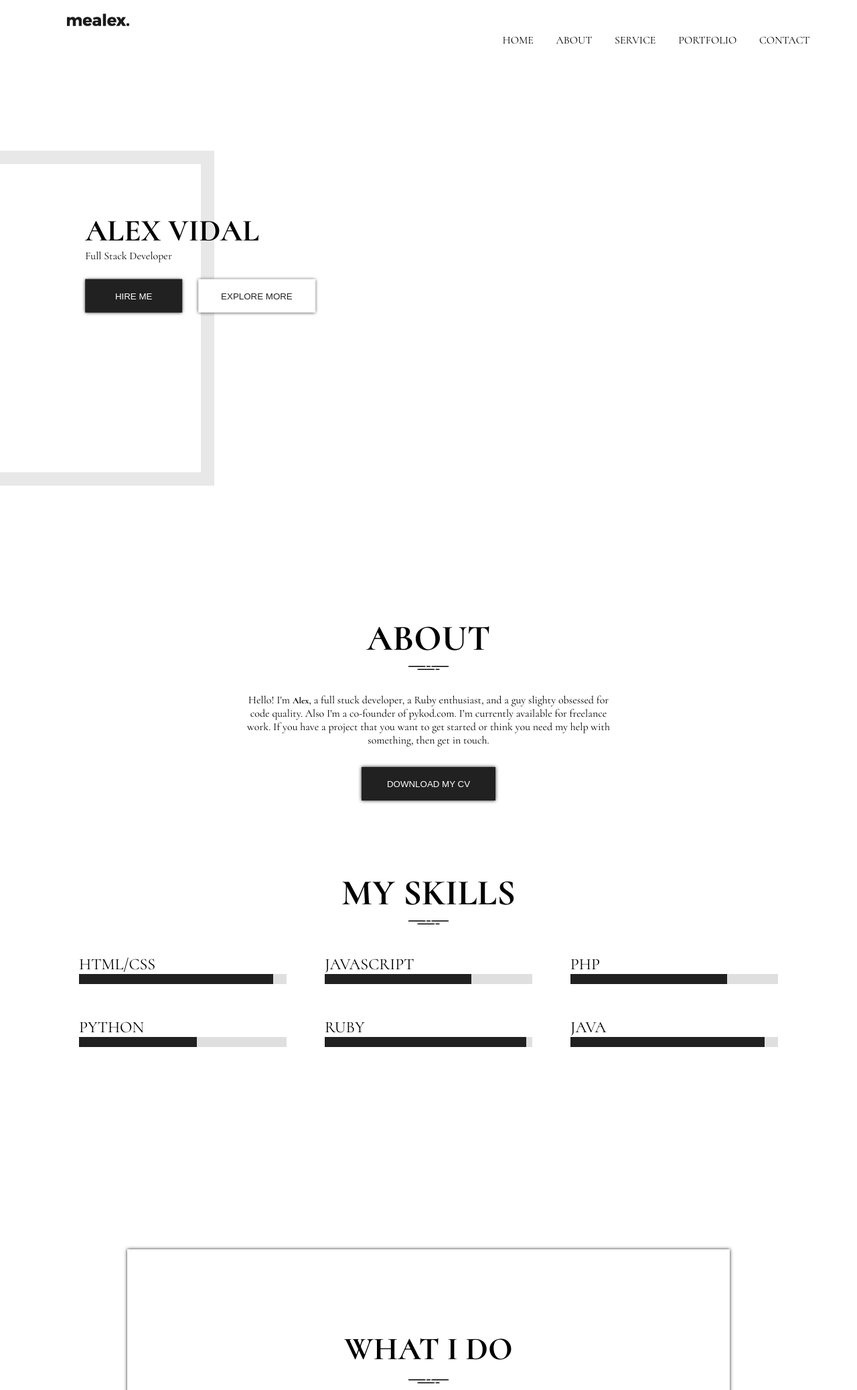
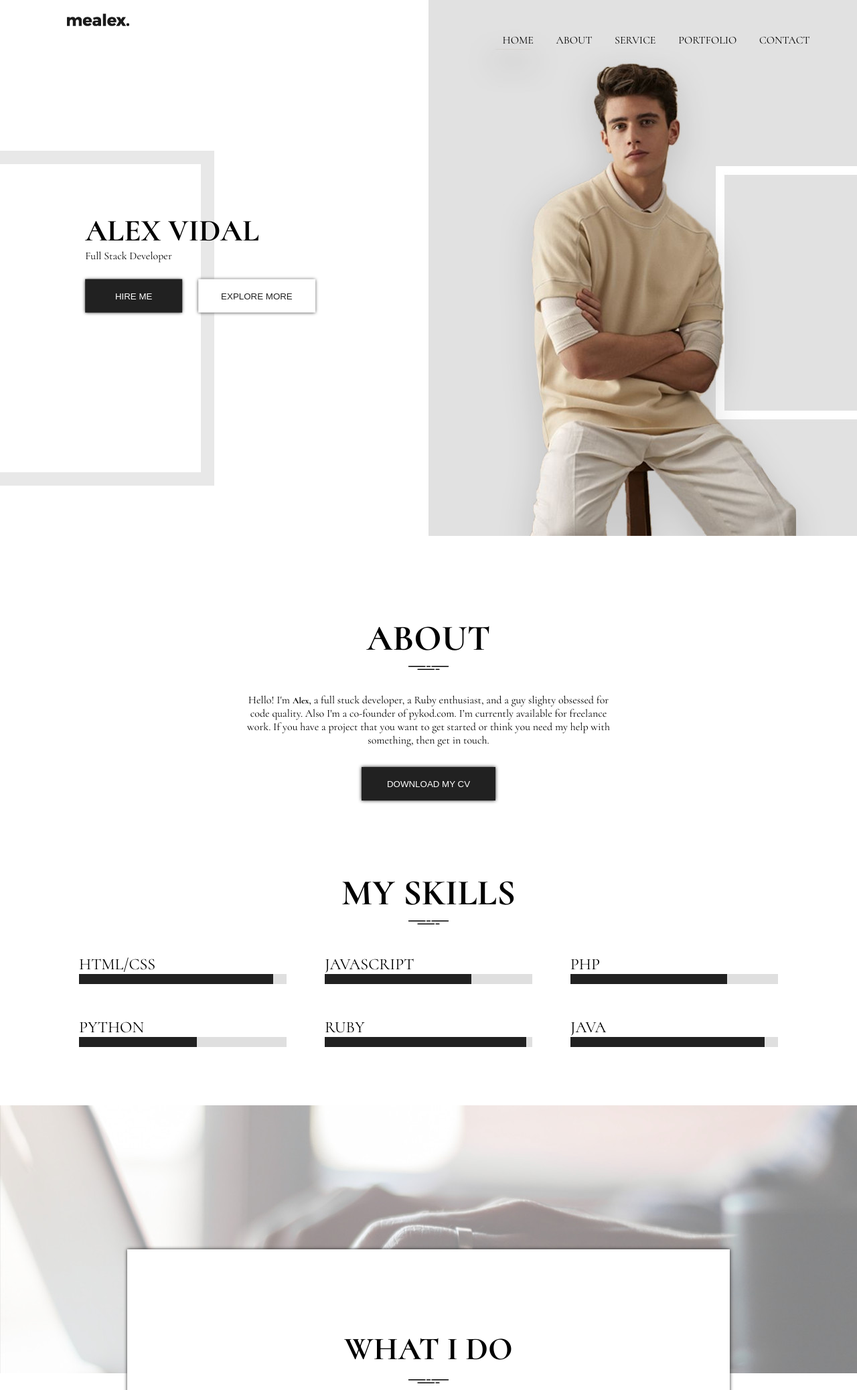
Before and after one commit to Luke-Wojciechowski/landing-page, a plain HTML site: page index.html in a window 1280 px wide. Shown: the top 2075 px of the page at 67% size. Drawn offline with Linux system fonts and the light colour scheme; files whose address does not match are found by name.

Commit message:
photosCSS

```diff
--- a/style.scss
+++ b/style.scss
@@ -80,7 +80,7 @@ header{
 	height: 800px;
 }
 .hero-1{
-	background-image: url(Hero-1.jpg);
+	background-image: url(./photos/Hero-1.jpg);
 	/* background-repeat: no-repeat; */
  	/* background-size: cover; */
   	/* background-position: center; */
@@ -320,7 +320,7 @@ header{
 		margin-top: 40px;
 	}
 	&__bg{
-		background-image: url(service.jpg);
+		background-image: url(./photos/service.jpg);
 		height: 400px;
 	}
 	&__content{
@@ -441,7 +441,7 @@ header{
 	height: 410px;
 	&__bg{
 		height:290px;
-		background-image: url(fun.jpg);
+		background-image: url(./photos/fun.jpg);
 		color:#fff;
 		& h1{
 			font-weight: 300;
```
Also changed, not shown: style.css, 1 other file.
